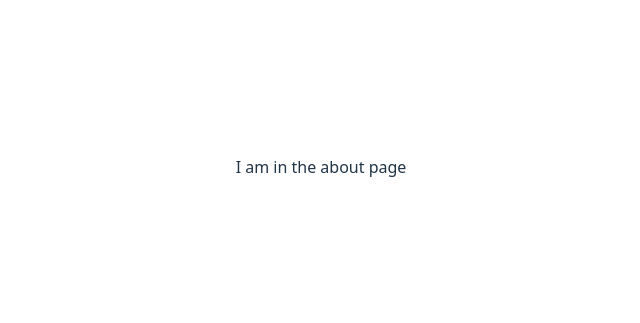
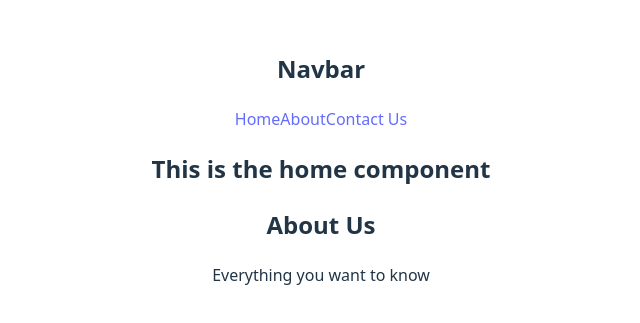
Before and after one commit to Shafkatahmad/mi8_mo45_react-router, a React (Vite) app: page /about in a window 1280 px wide. Shown: the part 233-556 px from the top of the page, without its empty margins (319-959 px from the left). Built offline with nearby package versions, Linux system fonts and the light colour scheme.

Commit message:
nested route

```diff
--- /dev/null
+++ b/src/Components/About/About.jsx
@@ -0,0 +1,10 @@
+const About = () => {
+  return (
+    <div>
+      <h2>About Us</h2>
+      <p>Everything you want to know</p>
+    </div>
+  );
+};
+
+export default About;
--- /dev/null
+++ b/src/Components/Contact/Contact.jsx
@@ -0,0 +1,10 @@
+const Contact = () => {
+  return (
+    <div>
+      <h2>Contact Us</h2>
+      <p>We are one call away</p>
+    </div>
+  );
+};
+
+export default Contact;
--- /dev/null
+++ b/src/Components/Header/Header.jsx
@@ -0,0 +1,14 @@
+const Header = () => {
+  return (
+    <div>
+      <h2>Navbar</h2>
+      <nav>
+        <a href="/">Home</a>
+        <a href="/about">About</a>
+        <a href="/contact">Contact Us</a>
+      </nav>
+    </div>
+  );
+};
+
+export default Header;
--- /dev/null
+++ b/src/Components/Home/Home.jsx
@@ -0,0 +1,14 @@
+import { Outlet } from "react-router";
+import Header from "../Header/Header";
+
+const Home = () => {
+  return (
+    <div>
+      <Header></Header>
+      <h2>This is the home component</h2>
+      <Outlet></Outlet>
+    </div>
+  );
+};
+
+export default Home;
```
Also changed, not shown: src/main.jsx (+14 -9 lines).
